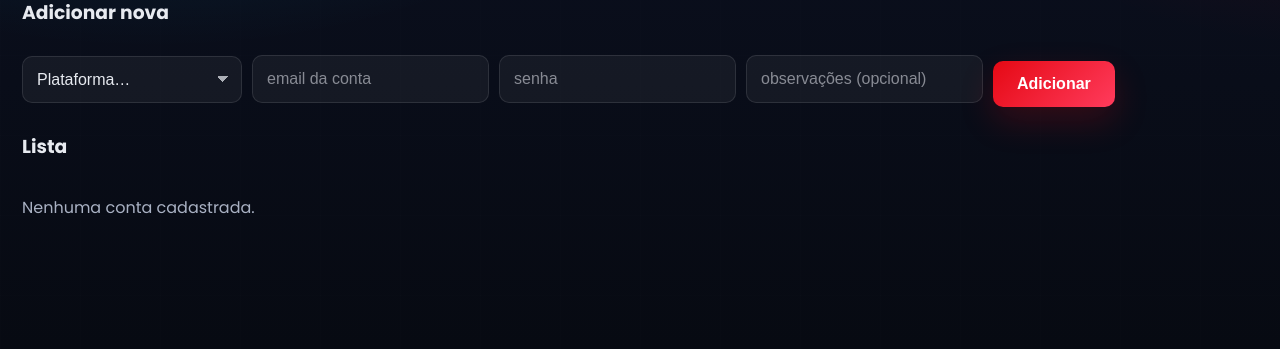
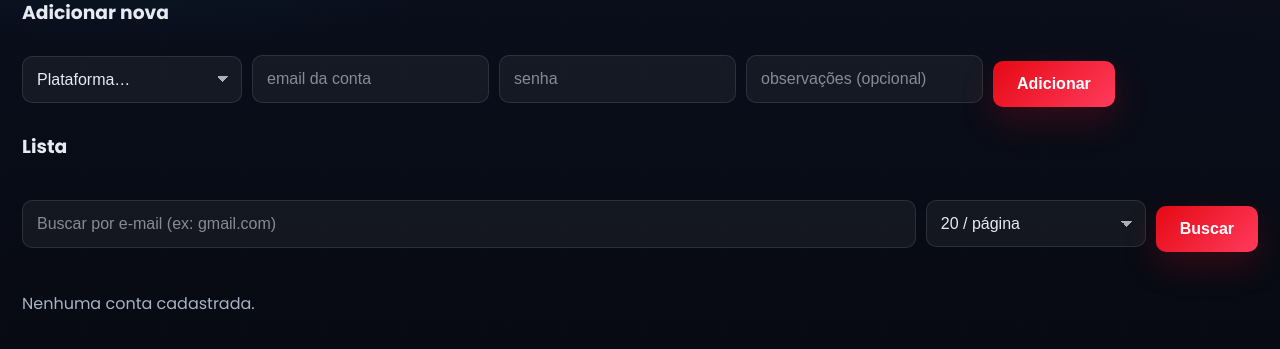
Before and after one commit to Kowran/Allcodes, a Flask app: page /accounts in a window 1280 px wide. Shown: the part 184-533 px from the top of the page. Run offline with Flask 3, Linux system fonts and the light colour scheme; the visitor is signed in with stand-in values (Sample User, id 1); parts of the project's set-up code (start-up, migrations or seed data) failed here and were passed over; some libraries are stand-ins or nearby versions.

Commit message:
Update accounts.html

```diff
--- a/templates/accounts.html
+++ b/templates/accounts.html
@@ -45,7 +45,41 @@
   </form>
 
   <h3>Lista</h3>
+  <form method="get" action="{{ url_for('accounts_page') }}" class="row" style="margin: 10px 0 18px 0; gap: 10px; align-items: center;">
+    <input
+      type="text"
+      name="q"
+      placeholder="Buscar por e-mail (ex: gmail.com)"
+      value="{{ q or '' }}"
+      style="flex: 1; min-width: 220px;"
+    >
+
+    <select name="per_page" onchange="this.form.submit()" title="Contas por página" style="max-width: 200px;">
+      {% set _pp = per_page or 20 %}
+      <option value="10" {% if _pp == 10 %}selected{% endif %}>10 / página</option>
+      <option value="20" {% if _pp == 20 %}selected{% endif %}>20 / página</option>
+      <option value="50" {% if _pp == 50 %}selected{% endif %}>50 / página</option>
+      <option value="100" {% if _pp == 100 %}selected{% endif %}>100 / página</option>
+    </select>
+
+    <button class="btn" type="submit">Buscar</button>
+
+    {% if q %}
+      <a class="btn-outline" href="{{ url_for('accounts_page', per_page=per_page or 20) }}">Limpar</a>
+    {% endif %}
+  </form>
+
   {% if accounts and accounts|length>0 %}
+    {% set _total = total or (accounts|length) %}
+    {% set _page = page or 1 %}
+    {% set _per = per_page or 20 %}
+    {% set start_i = ((_page - 1) * _per) + 1 %}
+    {% set end_i = ((_page - 1) * _per) + (accounts|length) %}
+    <p class="muted" style="margin: 0 0 10px 0;">
+      Mostrando {{ start_i }}–{{ end_i }} de {{ _total }} conta(s)
+      {% if q %} para <strong>{{ q }}</strong>{% endif %}.
+    </p>
+
     <table>
       <thead>
         <tr><th>ID</th><th>Plataforma</th><th>E-mail</th><th>Obs.</th><th>Criado em</th><th>Ações</th></tr>
@@ -67,6 +101,27 @@
         {% endfor %}
       </tbody>
     </table>
+
+    {% if (total_pages or 1) > 1 %}
+      <div class="row" style="margin-top: 14px; gap: 10px; align-items: center; justify-content: flex-start;">
+        {% set _tp = total_pages or 1 %}
+        {% set _p = page or 1 %}
+
+        {% if _p > 1 %}
+          <a class="btn-outline" href="{{ url_for('accounts_page', q=q, per_page=per_page, page=_p-1) }}">&larr; Anterior</a>
+        {% else %}
+          <span class="btn-outline" style="opacity:.5; pointer-events:none;">&larr; Anterior</span>
+        {% endif %}
+
+        <span class="muted">Página {{ _p }} de {{ _tp }}</span>
+
+        {% if _p < _tp %}
+          <a class="btn-outline" href="{{ url_for('accounts_page', q=q, per_page=per_page, page=_p+1) }}">Próxima &rarr;</a>
+        {% else %}
+          <span class="btn-outline" style="opacity:.5; pointer-events:none;">Próxima &rarr;</span>
+        {% endif %}
+      </div>
+    {% endif %}
   {% else %}
     <p class="muted">Nenhuma conta cadastrada.</p>
   {% endif %}
```
